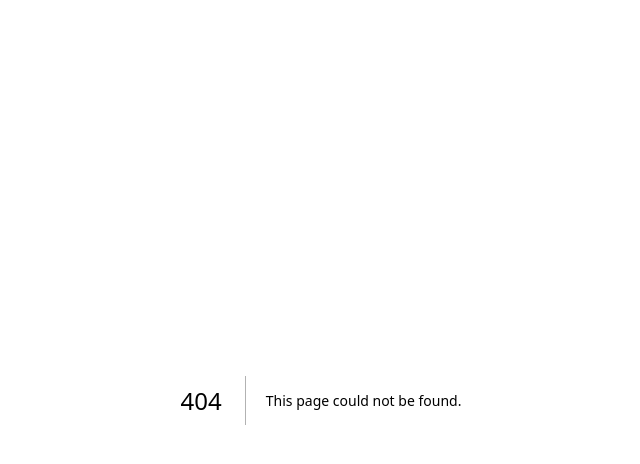
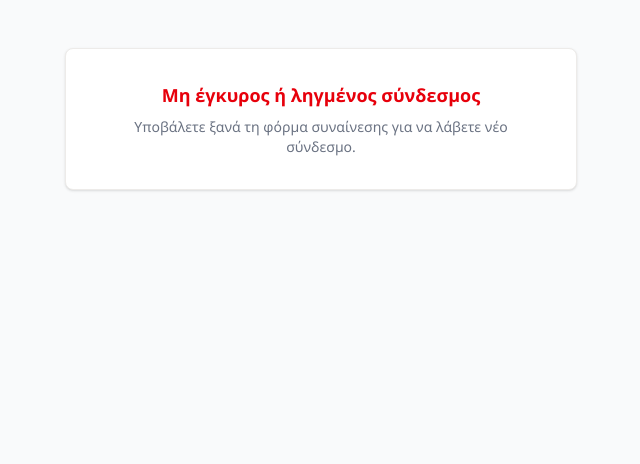
Before and after one commit to cloudzeus/dg-gdpr, a Next.js app: page /c/1/confirm/1 in a window 1280 px wide. Before the commit this address had no page. Shown: the top 464 px of the page, without its empty margins (319-959 px from the left). Built offline with nearby package versions, Linux system fonts and the light colour scheme; no server answers; the database is empty.

Commit message:
feat: add consent confirm result page

```diff
--- /dev/null
+++ b/src/app/(public)/c/[slug]/confirm/[token]/page.tsx
@@ -0,0 +1,23 @@
+import { prisma } from "@/lib/prisma";
+
+export default async function ConfirmResultPage({ params }: { params: Promise<{ slug: string; token: string }> }) {
+  const { token } = await params;
+  const record = await prisma.consentRecord.findUnique({ where: { verifyToken: token } });
+  const ok = record?.status === "CONFIRMED";
+
+  return (
+    <div className="bg-white border rounded-lg p-8 shadow-sm text-center">
+      {ok ? (
+        <>
+          <p className="text-green-600 text-lg font-semibold">Η συναίνεσή σας επιβεβαιώθηκε ✔</p>
+          <p className="text-sm text-gray-500 mt-2">Καταγράφηκε με ασφάλεια η ημερομηνία, η ώρα και η IP σας ως απόδειξη συναίνεσης.</p>
+        </>
+      ) : (
+        <>
+          <p className="text-red-600 text-lg font-semibold">Μη έγκυρος ή ληγμένος σύνδεσμος</p>
+          <p className="text-sm text-gray-500 mt-2">Υποβάλετε ξανά τη φόρμα συναίνεσης για να λάβετε νέο σύνδεσμο.</p>
+        </>
+      )}
+    </div>
+  );
+}
```
